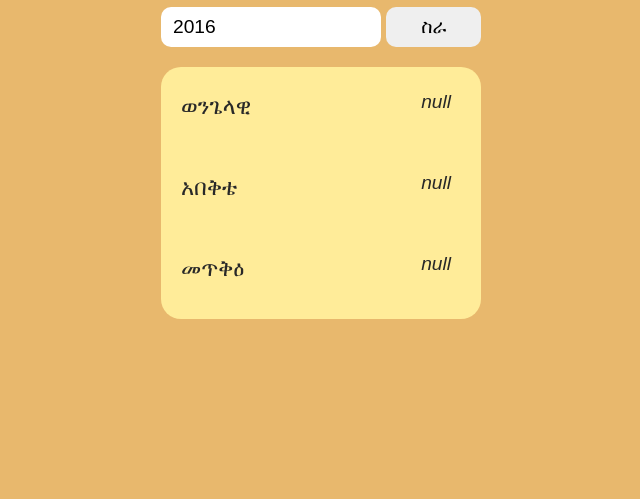
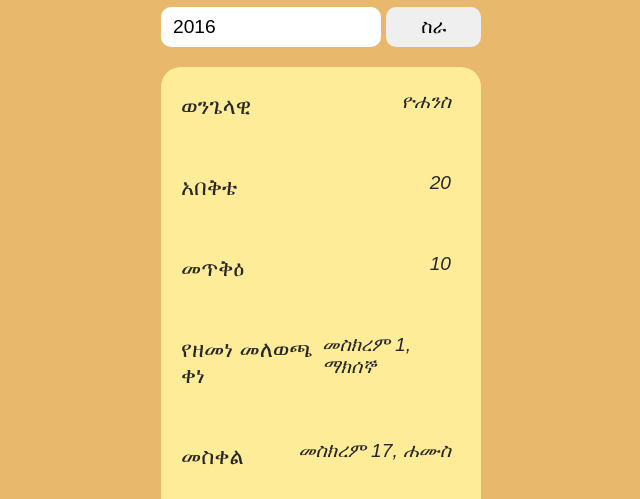
Before and after one commit to eyob721/Computus, a website with bundled scripts: page index.html in a window 1280 px wide. Shown: the part 275-774 px from the top of the page, without its empty margins (319-959 px from the left). Built offline with nearby package versions, Linux system fonts and the light colour scheme; a web font is replaced by a local one.

Commit message:
feat: build the computus javascript code

```diff
--- a/index.html
+++ b/index.html
@@ -42,22 +42,9 @@
         <button id="go-button">ስራ</button>
       </div>
 
-      <div id="output-container">
-        <li>
-          <p class="output-name">ወንጌላዊ</p>
-          <p class="output-value">null</p>
-        </li>
-        <li>
-          <p class="output-name">አበቅቴ</p>
-          <p class="output-value">null</p>
-        </li>
-
-        <li>
-          <p class="output-name">መጥቅዕ</p>
-          <p class="output-value">null</p>
-        </li>
-      </div>
+      <div id="output-container"></div>
     </div>
-    <script src="js/script.js"></script>
+    <script src="js/script.js" type="module"></script>
+    <script src="js/computus.js" type="module"></script>
   </body>
 </html>
--- /dev/null
+++ b/js/computus.js
@@ -0,0 +1,178 @@
+const ameteFida = 5500;
+
+const ethiopianMonths = {
+  1: 'መስክረም',
+  2: 'ጥቅምት',
+  3: 'ህዳር',
+  4: 'ታህሳስ',
+  5: 'ጥር',
+  6: 'የካቲት',
+  7: 'መጋቢት',
+  8: 'ሚያዝያ',
+  9: 'ግንቦት',
+  10: 'ሰኔ',
+  11: 'ሐምሌ',
+  12: 'ነሐሴ',
+  13: 'ጷጉሜ'
+};
+
+const ethiopianElete = {
+  monday: 'ሰኞ',
+  tuesday: 'ማክሰኞ',
+  wednesday: 'ዕሮብ',
+  thursday: 'ሐሙስ',
+  friday: 'ዓርብ',
+  saturday: 'ቅዳሜ',
+  sunday: 'እሁድ'
+};
+
+const awedeAbekte = {
+  1: 0,
+  2: 11,
+  3: 22,
+  4: 3,
+  5: 14,
+  6: 25,
+  7: 6,
+  8: 17,
+  9: 28,
+  10: 9,
+  11: 20,
+  12: 1,
+  13: 12,
+  14: 23,
+  15: 4,
+  16: 15,
+  17: 26,
+  18: 7,
+  19: 18
+};
+
+const wengel = ['ዮሐንስ', 'ማቴዎስ', 'ማርቆስ', 'ሉቃስ'];
+
+function getElete (day, month, year) {
+  const elete = [
+    'monday',
+    'tuesday',
+    'wednesday',
+    'thursday',
+    'friday',
+    'saturday',
+    'sunday'
+  ];
+  const noOfDays = day + (month - 1) * 30;
+  const meteneRabit = Math.floor((year + ameteFida) / 4);
+  const dayRemainder = (meteneRabit + year + ameteFida + noOfDays - 1) % 7;
+
+  return elete[dayRemainder];
+}
+
+function getWengel (year) {
+  const ameteAlem = ameteFida + year;
+  return wengel[ameteAlem % 4];
+}
+
+function getAbekete (year) {
+  const ameteAlem = ameteFida + year;
+  const wember = (ameteAlem % 19 === 0 ? 19 : ameteAlem % 19) - 1;
+  const abekte = awedeAbekte[wember + 1];
+
+  return abekte;
+}
+
+function getMetke (year, abekte) {
+  const metkeDay = 30 - abekte;
+  const metkeMonth = metkeDay >= 15 ? 1 : 2;
+  const metkeElete = getElete(metkeDay, metkeMonth, year);
+
+  return { day: metkeDay, month: metkeMonth, elete: metkeElete };
+}
+
+function getMebagaHamer (metkeDay, metkeMonth, metkeElete) {
+  const dayTwesak = {
+    saturday: 8,
+    sunday: 7,
+    monday: 6,
+    tuesday: 5,
+    wednesday: 4,
+    thursday: 3,
+    friday: 2
+  };
+  const metkeTwesak = metkeDay + dayTwesak[metkeElete];
+
+  let mebagaHamerDay = metkeTwesak;
+  let mebagaHamerMonth = 6; // የካቲቲ
+
+  if (metkeMonth === 1 && mebagaHamerDay > 30) {
+    mebagaHamerDay -= 30;
+  } else if (metkeMonth === 1) {
+    mebagaHamerMonth -= 1;
+  }
+
+  return { name: 'የነነዌ ጾም', day: mebagaHamerDay, month: mebagaHamerMonth };
+}
+
+function getEthiopianEvents (year, mebagaHamer) {
+  const ameteAlem = ameteFida + year;
+
+  const leapYear = ameteAlem % 4 === 0;
+  const staticEvents = [
+    { name: 'የዘመነ መለወጫ ቀነ', day: 1, month: 1 },
+    { name: 'መስቀል', day: 17, month: 1 },
+    { name: 'ጾም ጽጌ', day: 26, month: 1 },
+    { name: 'የነቢያት ጾም', day: 15, month: 3 },
+    { name: 'ገና', day: leapYear ? 28 : 29, month: 4 },
+    { name: 'ጥምቀት', day: 11, month: 5 }
+  ];
+
+  const dynamicEvents = [
+    { name: 'ዓብይ ጾም', day: null, month: null, tewsak: 14 },
+    { name: 'ደብረ ዘይት', day: null, month: null, tewsak: 41 },
+    { name: 'ሆሣዕና', day: null, month: null, tewsak: 62 },
+    { name: 'ስቅለት', day: null, month: null, tewsak: 67 },
+    { name: 'ትንሣኤ', day: null, month: null, tewsak: 69 },
+    { name: 'ርክበ ካህናት', day: null, month: null, tewsak: 93 },
+    { name: 'ዕርገት', day: null, month: null, tewsak: 108 },
+    { name: 'ጰራቅሊጦስ', day: null, month: null, tewsak: 118 },
+    { name: 'ጾመ ሐዋርያት', day: null, month: null, tewsak: 119 },
+    { name: 'ጾመ ድህነት', day: null, month: null, tewsak: 121 }
+  ];
+
+  const lastEvent = { name: 'ጾመ ፍልሰታ', day: 1, month: 12 };
+
+  // Get the day and month of each dynamic event
+  for (const dynEvent of dynamicEvents) {
+    let eventDay = dynEvent.tewsak + mebagaHamer.day;
+    let eventMonth = mebagaHamer.month;
+
+    if (eventDay > 30) {
+      eventMonth += Math.floor(eventDay / 30);
+      eventDay %= 30;
+    }
+    dynEvent.day = eventDay;
+    dynEvent.month = eventMonth;
+  }
+
+  // Combine all events in the right order
+  const allEvents = [].concat(staticEvents, mebagaHamer, dynamicEvents, lastEvent);
+
+  // Get the Elete of each event
+  for (const eventItem of allEvents) {
+    eventItem.elete = ethiopianElete[getElete(eventItem.day, eventItem.month, year)];
+  }
+  return allEvents;
+}
+
+export {
+  ameteFida,
+  awedeAbekte,
+  wengel,
+  ethiopianMonths,
+  ethiopianElete,
+  getElete,
+  getWengel,
+  getAbekete,
+  getMetke,
+  getMebagaHamer,
+  getEthiopianEvents
+};
--- a/js/script.js
+++ b/js/script.js
@@ -1,12 +1,38 @@
-const currentYear = new Date().getFullYear() - 8;
-console.log(currentYear);
+import { ethiopianMonths, getWengel, getAbekete, getMetke, getMebagaHamer, getEthiopianEvents } from './computus.js';
 
-const yearInputElm = document.getElementById('year-input');
-yearInputElm.value = currentYear;
+// Build the output messages for all the events of the given year
+// ---------------------------------------------------------------------------
+function buildEventOutput (givenYear) {
+  const currentWengel = getWengel(givenYear);
+  console.log(`ወንጌላዊ = ${currentWengel}`);
 
-const goBtn = document.getElementById('go-button');
-const outputContainerElm = document.getElementById('output-container');
+  const currentAbekete = getAbekete(givenYear);
+  console.log(`አበቅቴ = ${currentAbekete}`);
 
+  const currentMetke = getMetke(givenYear, currentAbekete);
+  console.log(`መጥቅዕ = ${(currentMetke.day)}`);
+
+  const mebagaHamer = getMebagaHamer(currentMetke.day, currentMetke.month, currentMetke.elete);
+  const currentEvents = getEthiopianEvents(givenYear, mebagaHamer);
+
+  const eventsOutput = [
+    { name: 'ወንጌላዊ', value: currentWengel },
+    { name: 'አበቅቴ', value: currentAbekete },
+    { name: 'መጥቅዕ', value: currentMetke.day }
+  ];
+
+  for (const event of currentEvents) {
+    const eventName = event.name;
+    const eventValue = `${ethiopianMonths[event.month]} ${event.day}, ${event.elete}`;
+
+    eventsOutput.push({ name: eventName, value: eventValue });
+  }
+
+  return eventsOutput;
+}
+
+// Render the output messages to the DOM
+// ---------------------------------------------------------------------------
 function clearOutput () {
   outputContainerElm.textContent = '';
 }
@@ -26,6 +52,28 @@ function addOutputElm (name, value) {
   outputContainerElm.append(outputListItem);
 }
 
+function renderOutput (givenYear) {
+  const eventsOutput = buildEventOutput(givenYear);
+  console.log(eventsOutput);
+  for (const event of eventsOutput) {
+    addOutputElm(event.name, event.value);
+  }
+}
+
+const currentYear = new Date().getFullYear() - 8;
+console.log(`ዓመተ ምህረት = ${currentYear}`);
+
+const goBtn = document.getElementById('go-button');
+const outputContainerElm = document.getElementById('output-container');
+const yearInputElm = document.getElementById('year-input');
+
+yearInputElm.value = currentYear;
+renderOutput(currentYear);
+
 goBtn.addEventListener('click', function () {
-  addOutputElm('Name', 'Value');
+  const givenYear = parseInt(yearInputElm.value);
+  console.log(`ዓመተ ምህረት = ${givenYear}`);
+
+  clearOutput();
+  renderOutput(givenYear);
 });
```
